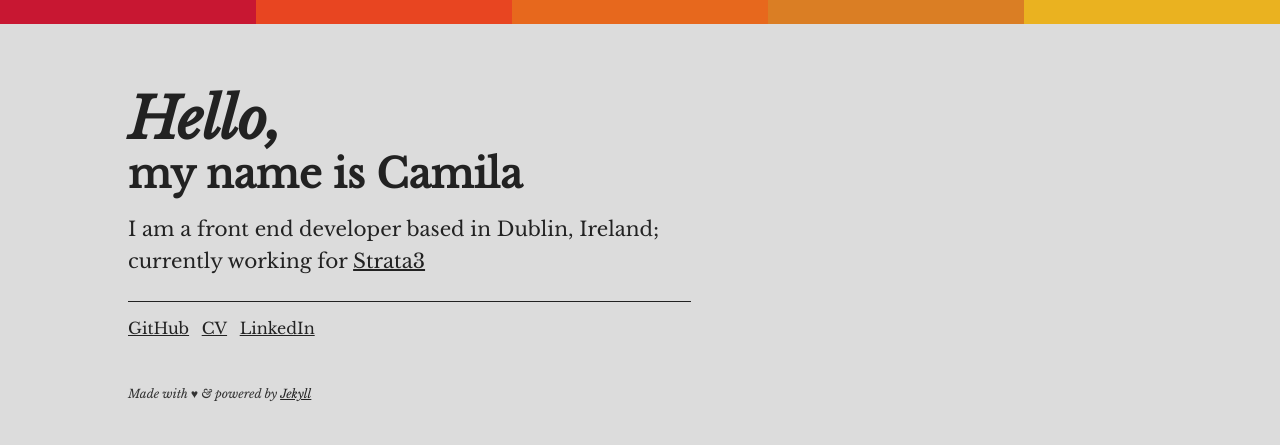
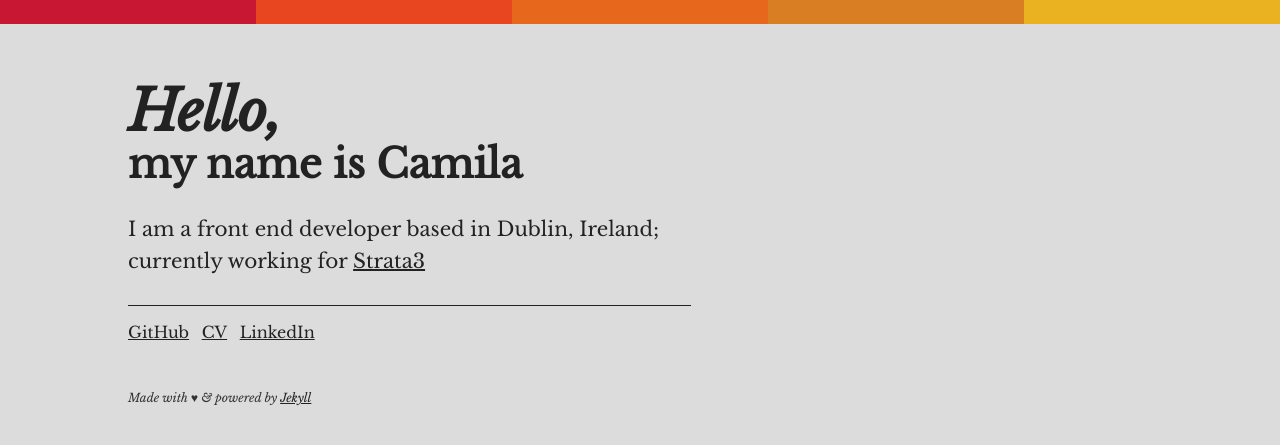
Before and after one commit to mattosmia/mattosmia.github.io, a Jekyll site: the page built from index.html, in a window 1280 px wide. Shown: the top 445 px of the page. Built offline with Jekyll 4.4.1, drawn with Linux system fonts in a browser that asks for light colours.

Commit message:
Minor styling changes

```diff
--- a/assets/style.css
+++ b/assets/style.css
@@ -12,8 +12,8 @@ body {
 
 h1 {
 	font-size: 2.5rem;
-	line-height: 2.75rem;
-	margin: 0;
+	line-height: 2.5rem;
+	margin: 0 0 0.75rem;
 }
 
 h1 span {
@@ -26,7 +26,7 @@ h1 span {
 h2 {
 	font-size: 1.25rem;
 	line-height: 2rem;
-	padding: 0 2rem 1.5rem 0;
+	padding: 0 2rem 1.75rem 0;
 	border-bottom: 1px solid #222222;
 	display: inline-block;
 	font-weight: normal;
@@ -72,7 +72,7 @@ ul li {
 }
 
 .content {
-	padding: 4rem 10% 0;
+	padding: 3.5rem 10% 0;
 }
 
 .small-print {
```
